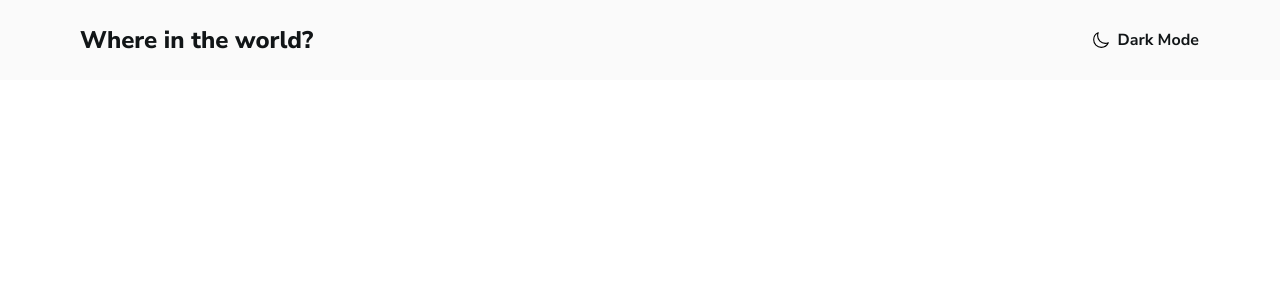
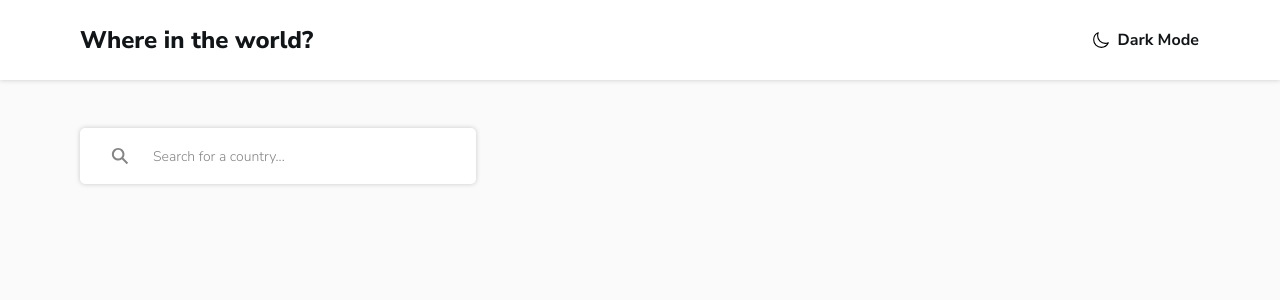
Before and after one commit to Bjorn86/countries-info-sm, a React (Create React App) app: page /#/ in a window 1280 px wide. Shown: the top 300 px of the page. Built offline with nearby package versions, Linux system fonts and the light colour scheme.

Commit message:
feat(main, homepage, search components): create Main, HomePage, Search components
Create Main, HomePage, Search components

```diff
--- a/src/UI/Header/Header.jsx
+++ b/src/UI/Header/Header.jsx
@@ -14,9 +14,9 @@ import moonFilled from '../../assets/icons/moon-filled.svg';
 const HeaderElement = styled.header`
   max-width: 100%;
   flex: 0 1 auto;
-  background-color: ${(props) => props.theme.backgroundColor};
+  background-color: ${(props) => props.theme.colorUiBase};
   position: relative;
-  box-shadow: var(--shadow);
+  box-shadow: ${(props) => props.theme.shadow};
 `;
 
 const Wrapper = styled.div`
--- /dev/null
+++ b/src/UI/Search/Search.jsx
@@ -0,0 +1,77 @@
+// IMPORT PACKAGES
+import styled from 'styled-components';
+import PropTypes from 'prop-types';
+
+// IMPORT IMAGES
+import loupe from '../../assets/icons/search.svg';
+import loupeFilled from '../../assets/icons/search-filled.svg';
+
+// STYLES
+const FormElement = styled.form.attrs({
+  role: 'search',
+  action: '#',
+})`
+  margin: 0;
+`;
+
+const Input = styled.input.attrs({
+  type: 'search',
+  name: 'search',
+  autoComplete: 'off',
+})`
+  width: 396px;
+  height: 56px;
+  padding: 1px 9px 1px 72px;
+  border: 1px solid transparent;
+  border-radius: 5px;
+  outline: none;
+  box-shadow: ${(props) => props.theme.shadow};
+  background:
+    url(${(props) => (props.theme.themeName === 'light' ? loupe : loupeFilled)})
+      29px center/20px no-repeat,
+    ${(props) => props.theme.colorUiBase};
+  font-family: var(--family);
+  font-size: var(--textS);
+  font-weight: 300;
+  line-height: var(--lh);
+  color: ${(props) => props.theme.inputTextColor};
+
+  &[type='search']::-webkit-search-cancel-button {
+    display: none;
+    appearance: none;
+  }
+
+  &::placeholder {
+    color: ${(props) => props.theme.inputTextColor};
+  }
+
+  &:focus-visible {
+    border-color: var(--color-active);
+  }
+
+  @media screen and (max-width: 475px) {
+    width: 344px;
+    height: 48px;
+    font-size: var(--textXS);
+  }
+`;
+
+// SEARCH COMPONENT
+function Search({ formId, placeholder }) {
+  return (
+    <FormElement id={formId} noValidate>
+      <Input placeholder={placeholder} form={formId} />
+    </FormElement>
+  );
+}
+
+export default Search;
+
+Search.propTypes = {
+  formId: PropTypes.string.isRequired,
+  placeholder: PropTypes.string,
+};
+
+Search.defaultProps = {
+  placeholder: '',
+};
--- a/src/components/App.jsx
+++ b/src/components/App.jsx
@@ -1,4 +1,5 @@
 // IMPORT PACKAGES
+import { Route, Routes } from 'react-router-dom';
 import { useSelector } from 'react-redux';
 import { ThemeProvider } from 'styled-components';
 
@@ -8,6 +9,8 @@ import { lightTheme, darkTheme } from '../styles/themes';
 
 // IMPORT COMPONENTS
 import Header from '../UI/Header/Header';
+import Main from './Main';
+import HomePage from '../pages/HomePage';
 
 // APP CORE COMPONENT
 function App() {
@@ -21,6 +24,11 @@ function App() {
     <ThemeProvider theme={theme}>
       <GlobalStyles />
       <Header />
+      <Main>
+        <Routes>
+          <Route path='/' element={<HomePage />} />
+        </Routes>
+      </Main>
     </ThemeProvider>
   );
 }
--- a/src/components/Controls.jsx
+++ b/src/components/Controls.jsx
@@ -1,6 +1,10 @@
 // IMPORT PACKAGES
 import styled from 'styled-components';
 
+// IMPORT COMPONENTS
+import Search from '../UI/Search/Search';
+
+// STYLES
 const Section = styled.section`
   max-width: 1440px;
   box-sizing: border-box;
@@ -33,10 +37,13 @@ const Wrapper = styled.div`
   }
 `;
 
+// CONTROLS COMPONENT
 function Controls() {
   return (
     <Section>
-      <Wrapper />
+      <Wrapper>
+        <Search formId='search' placeholder='Search for a country...' />
+      </Wrapper>
     </Section>
   );
 }
--- /dev/null
+++ b/src/components/Main.jsx
@@ -0,0 +1,19 @@
+// IMPORT PACKAGES
+import styled from 'styled-components';
+import PropTypes from 'prop-types';
+
+const Wrapper = styled.main`
+  max-width: 100%;
+  background-color: ${(props) => props.theme.backgroundColor};
+  flex: 1 1 auto;
+`;
+
+function Main({ children }) {
+  return <Wrapper>{children}</Wrapper>;
+}
+
+export default Main;
+
+Main.propTypes = {
+  children: PropTypes.node.isRequired,
+};
--- /dev/null
+++ b/src/pages/HomePage.jsx
@@ -0,0 +1,8 @@
+// IMPORT COMPONENTS
+import Controls from '../components/Controls';
+
+function HomePage() {
+  return <Controls />;
+}
+
+export default HomePage;
--- a/src/styles/GlobalStyles.jsx
+++ b/src/styles/GlobalStyles.jsx
@@ -5,7 +5,6 @@ import { createGlobalStyle } from 'styled-components';
 const GlobalStyles = createGlobalStyle`
   :root {
     /* COLORS */
-    --color-input-text: hsl(0, 0%, 52%);
     --color-active: hsl(138, 17%, 61%);
 
     /* TYPOGRAPHY */
@@ -21,9 +20,10 @@ const GlobalStyles = createGlobalStyle`
 
   body {
     margin: 0;
+    /* line-height: var(--lh); */
     /* font-family: var(--family); */
-    color: var(--color-text);
-    background-color: var(--color-bg);
+    /* color: var(--color-text);
+    background-color: var(--color-bg); */
   }
 `;
 
--- a/src/styles/themes.jsx
+++ b/src/styles/themes.jsx
@@ -3,6 +3,7 @@ export const lightTheme = {
   themeName: 'light',
   backgroundColor: 'hsl(0, 0%, 98%)',
   textColor: 'hsl(200, 15%, 8%)',
+  inputTextColor: 'hsl(0, 0%, 52%)',
   colorUiBase: 'hsl(0, 0%, 100%)',
   shadow: '0px 0px 5px hsla(0, 0%, 0%, 0.2)',
 };
@@ -12,6 +13,7 @@ export const darkTheme = {
   themeName: 'dark',
   backgroundColor: 'hsl(207, 26%, 17%)',
   textColor: 'hsl(0, 0%, 100%)',
+  inputTextColor: 'hsl(0, 0%, 100%)',
   colorUiBase: 'hsl(209, 23%, 22%)',
   shadow: '0px 0px 5px hsla(0, 0%, 100%, 0.2)',
 };
```
Also changed, not shown: 2 other files (tests, documents, lock files or other folders).
